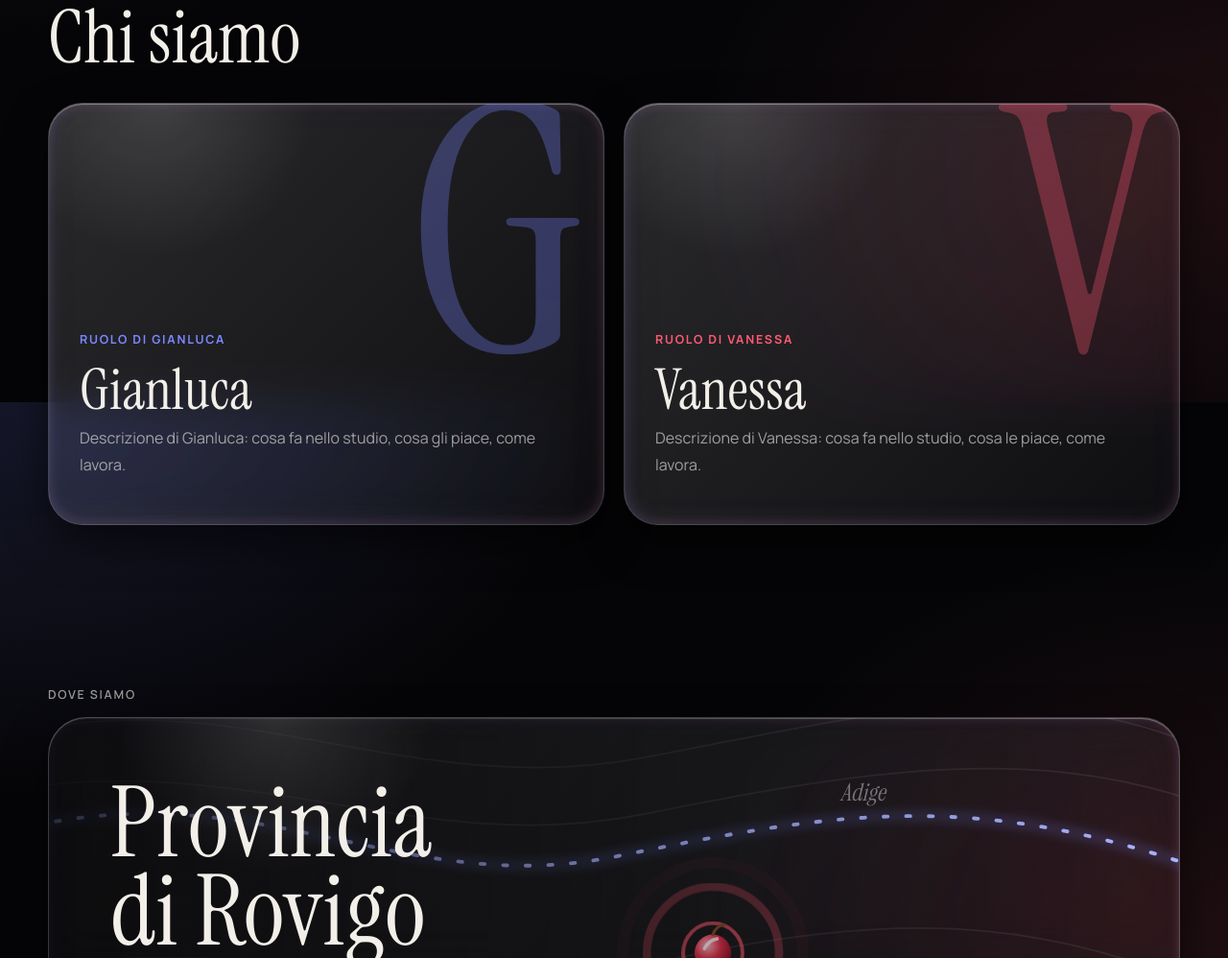
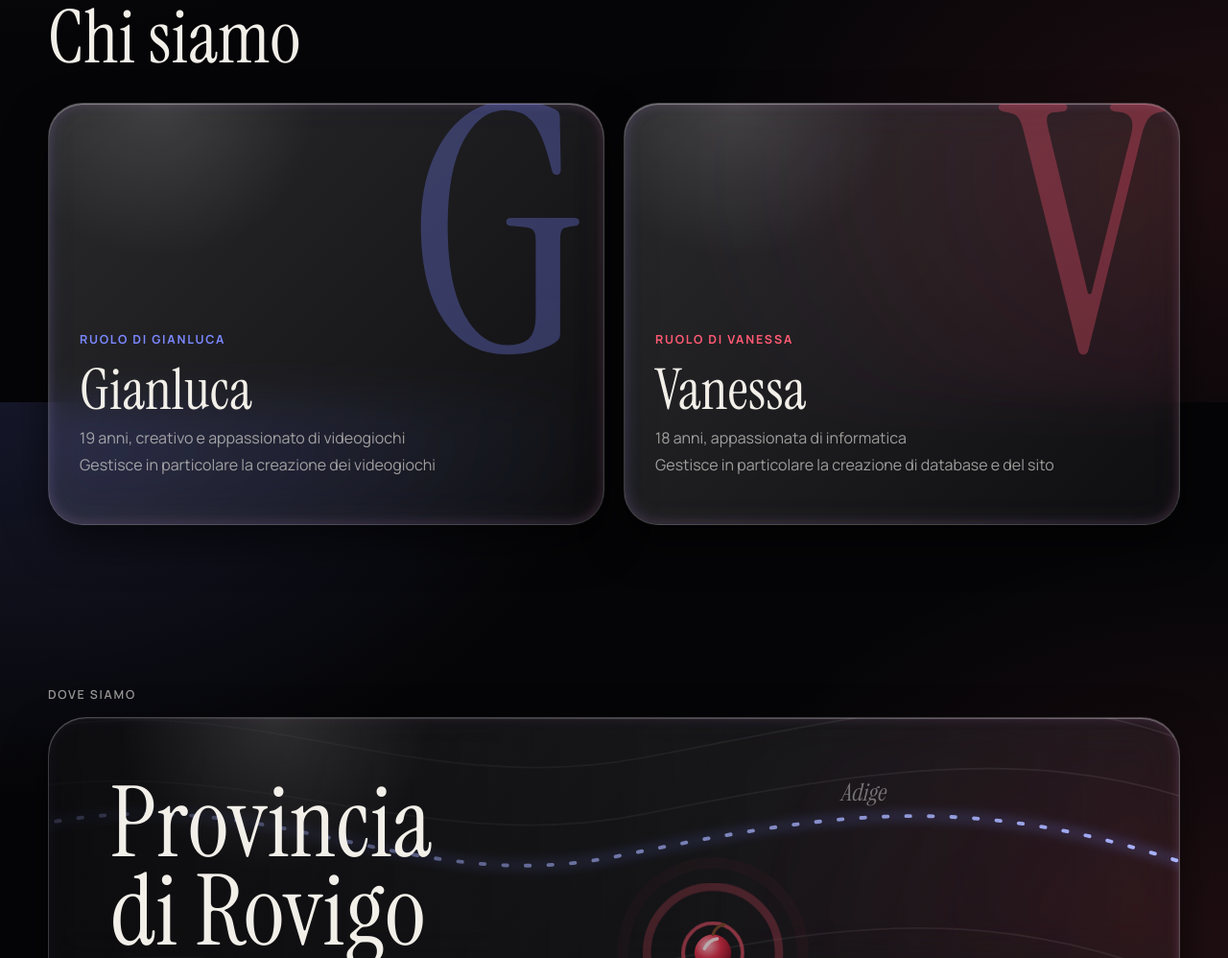
Before and after one commit to bobisvalley2026-png/two-berries-studio, a plain HTML site: page about.html in a window 1280 px wide. Shown: the part 1181-2179 px from the top of the page at 96% size. Drawn offline with Linux system fonts and the light colour scheme.

Commit message:
Update about.html

```diff
--- a/about.html
+++ b/about.html
@@ -33,8 +33,8 @@
   </div></section>
 <section class="section container" aria-labelledby="chi"><h2 id="chi">Chi siamo</h2>
   <div class="duo">
-    <article class="persona glass g"><span class="iniz" aria-hidden="true">G</span><p class="ruolo blu">Ruolo di Gianluca</p><h3>Gianluca</h3><p>Descrizione di Gianluca: cosa fa nello studio, cosa gli piace, come lavora.</p></article>
-    <article class="persona glass v"><span class="iniz" aria-hidden="true">V</span><p class="ruolo rosso">Ruolo di Vanessa</p><h3>Vanessa</h3><p>Descrizione di Vanessa: cosa fa nello studio, cosa le piace, come lavora.</p></article>
+    <article class="persona glass g"><span class="iniz" aria-hidden="true">G</span><p class="ruolo blu">Ruolo di Gianluca</p><h3>Gianluca</h3><p>19 anni, creativo e appassionato di videogiochi<br>Gestisce in particolare la creazione dei videogiochi</p></article>
+    <article class="persona glass v"><span class="iniz" aria-hidden="true">V</span><p class="ruolo rosso">Ruolo di Vanessa</p><h3>Vanessa</h3><p>18 anni, appassionata di informatica<br>Gestisce in particolare la creazione di database e del sito</p></article>
   </div></section>
 <section class="section container" aria-labelledby="dove"><p class="piccolo">Dove siamo</p>
   <div class="dove2 glass">
```
